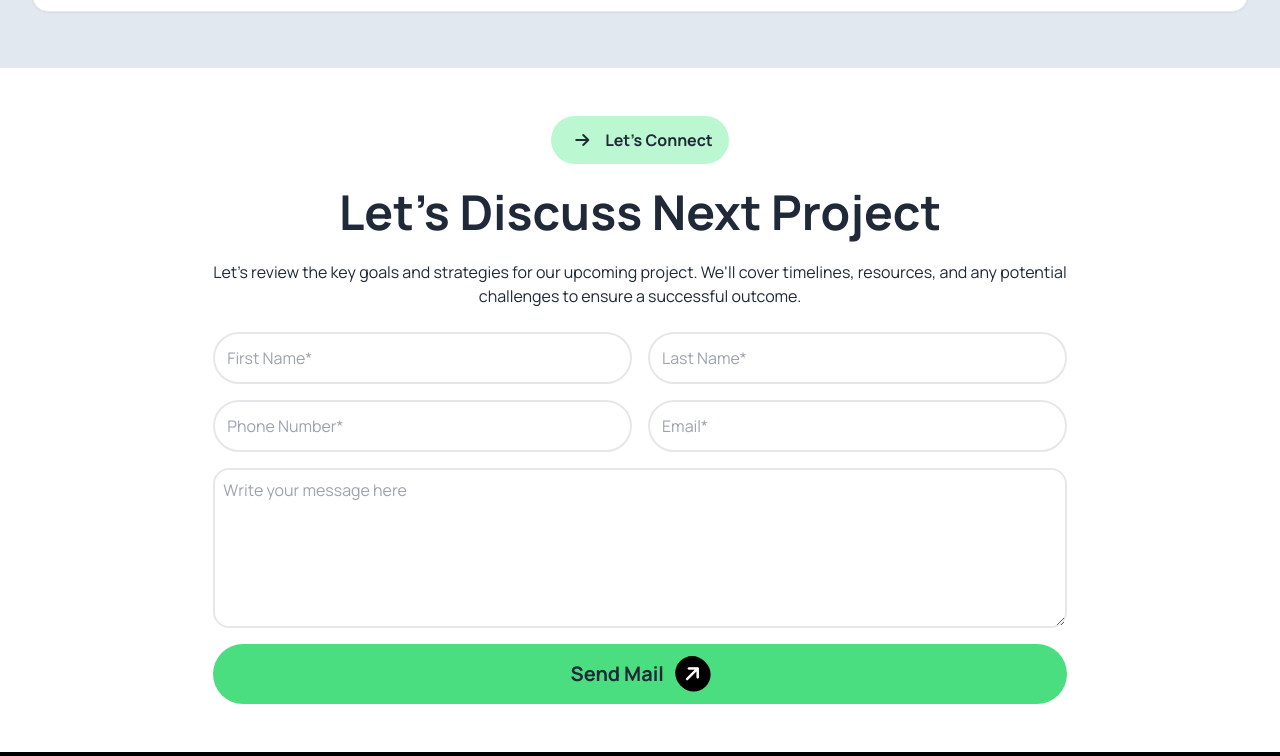
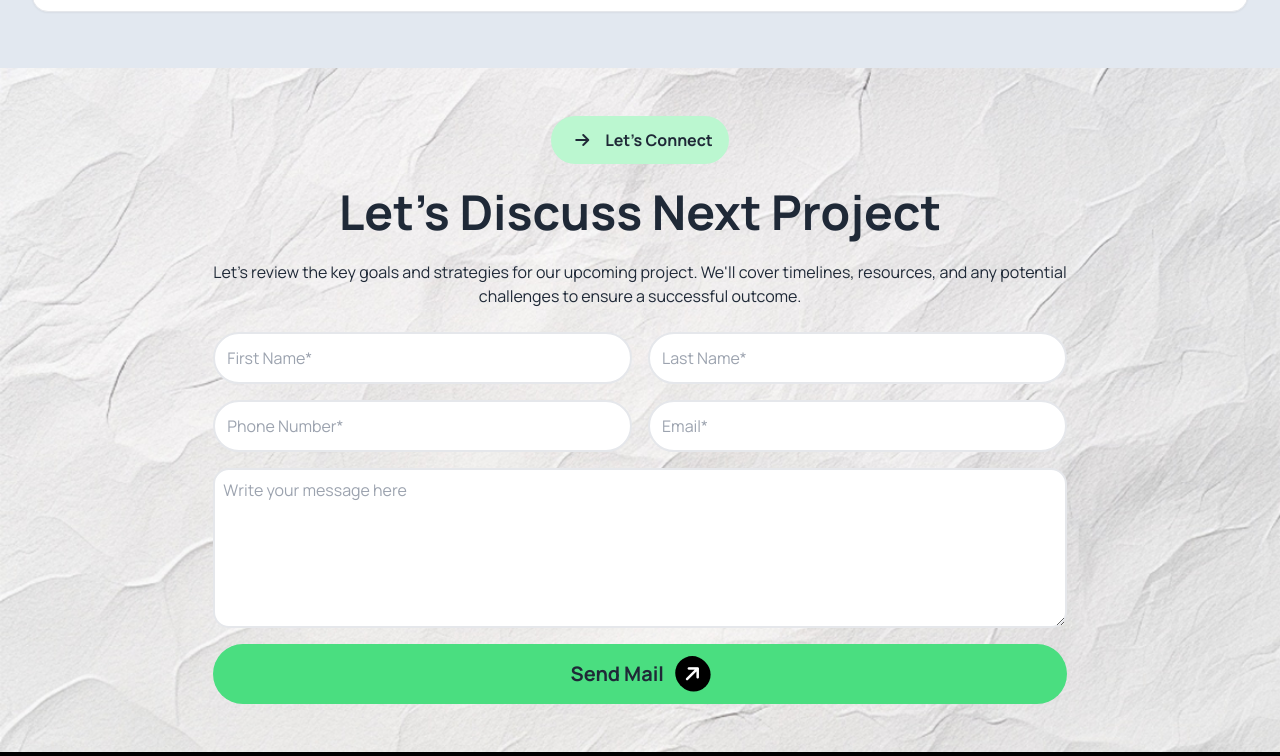
Before and after one commit to ALHriday/assignment3, a plain HTML site: page index.html in a window 1280 px wide. Shown: the part 3765-4521 px from the top of the page. Drawn offline with nearby package versions, Linux system fonts and the light colour scheme.

Commit message:
added connect section bg

```diff
--- a/index.html
+++ b/index.html
@@ -257,15 +257,15 @@
 
         <!-- Let's Connect Section -->
 
-        <section class="w-5/6 md:w-4/6 mx-auto py-12 flex flex-col gap-6 bg-input-section text-center">
-            <div class="flex flex-col gap-6">
+        <section class="w-full mx-auto py-12 flex flex-col gap-6 bg-input-section text-center">
+            <div class="w-5/6 md:w-4/6 mx-auto flex flex-col gap-6">
                 <div>
                     <button class="text-md font-bold bg-green-200 px-4 py-2 rounded-full"><i class="fa-solid fa-arrow-right p-2 mr-2"></i>Let's Connect</button>
                 </div>
                 <h1 class="text-4xl md:text-5xl font-bold">Let's Discuss Next Project</h1>
                 <p>Let's review the key goals and strategies for our upcoming project. We'll cover timelines, resources, and any potential challenges to ensure a successful outcome.</p>
             </div>
-            <div class="grid grid-cols-1 md:grid-cols-2 gap-4">
+            <div class="w-5/6 md:w-4/6 mx-auto grid grid-cols-1 md:grid-cols-2 gap-4">
                 <input type="text" class="p-3 rounded-full border-2" placeholder="First Name*">
                 <input type="text" class="p-3 rounded-full border-2" placeholder="Last Name*">
                 <input type="text" class="p-3 rounded-full border-2" placeholder="Phone Number*">
@@ -275,7 +275,10 @@
             </div>
         </section>
 
+
+
       </main>
+
       <!-- Footer Section -->
        <footer class="w-full py-16 bg-black px-2">
         <div class="flex flex-col justify-center items-center gap-6 text-center">
--- a/style.css
+++ b/style.css
@@ -1,3 +1,8 @@
 .header{
     background: linear-gradient(180deg, rgb(226, 226, 226) , rgba(255, 255, 255, 0) 100%);
 }
+.bg-input-section{
+    background: url("/assets/bg.jpg");
+    background-size: cover;
+    background-position: center;
+}
```
